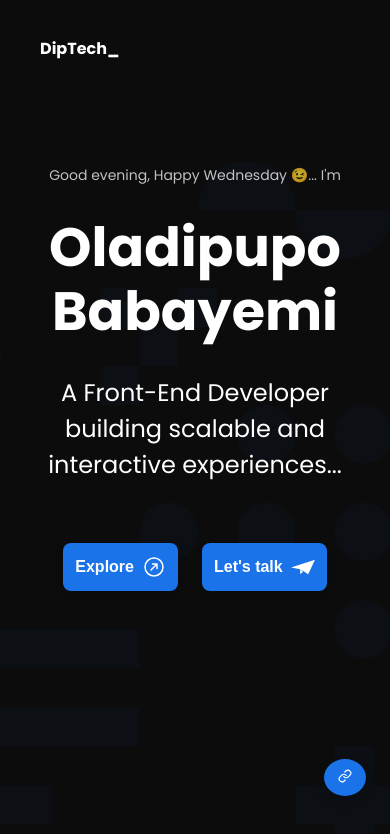
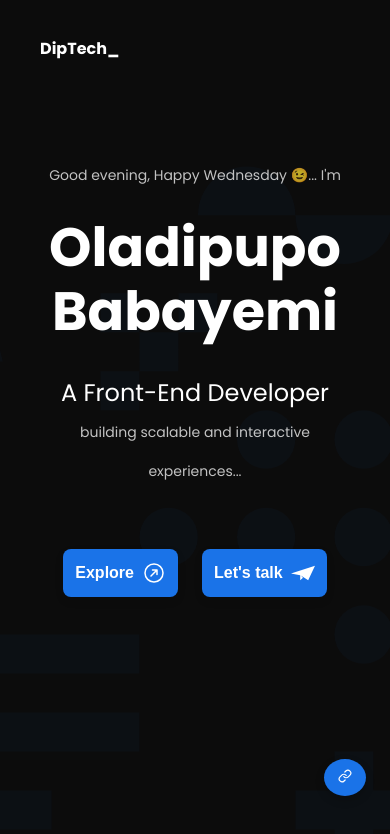
Before and after one commit to Diptech-hub/portfolio, a React (Vite) app: page / in a window 390 px wide. Shown: the top 834 px of the page. Built offline with nearby package versions, Linux system fonts and the light colour scheme.

Commit message:
home, img animation

```diff
--- a/src/components/Home.tsx
+++ b/src/components/Home.tsx
@@ -66,7 +66,7 @@ const Home: React.FC = () => {
           transition={{ delay: 0.9, duration: 0.8, ease: "easeInOut" }}
           className="details"
         >
-          A Front-End Developer building scalable and interactive experiences...
+          A Front-End Developer <span className="detailSpan"> building scalable and interactive experiences... </span>
         </motion.p>
 
         <motion.div
--- a/src/components/Projects.tsx
+++ b/src/components/Projects.tsx
@@ -119,7 +119,20 @@ const Project: React.FC = () => {
                   visible: { opacity: 1, y: 0 },
                 }}
               >
-                <img src={project.image} alt={project.alt} loading="lazy" />
+                <motion.img
+                  src={project.image}
+                  alt={project.alt}
+                  loading="lazy"
+                  initial={{ opacity: 0, scale: 0.9 }}
+                  animate={{ opacity: 1, scale: 1 }}
+                  transition={{ duration: 0.5, ease: "easeOut" }}
+                  whileHover={{
+                    scale: 1.1,
+                    boxShadow: "0px 10px 20px rgba(0, 0, 0, 0.2)",
+                  }}
+                  whileTap={{ scale: 0.95 }}
+                />
+
                 <div className="projectDetails">
                   <p>{project.name}</p>
                   <p>{project.str1}</p>
--- a/src/style/home.css
+++ b/src/style/home.css
@@ -17,7 +17,7 @@
   font-size: 24px;
 }
 
-.greet p {
+.greet p, .detailSpan {
   font-size: 24px;
   opacity: 0.75;
   margin-top: 64px;
@@ -84,6 +84,10 @@
     margin-top: 32px;
   }
 
+  .detailSpan {
+    font-size: 14px;
+  }
+
   .connect {
     flex-direction: row;
     gap: 24px;
--- a/src/style/project.css
+++ b/src/style/project.css
@@ -41,7 +41,7 @@
 }
 
 .projectDetails{
-  margin-left: 24px
+  margin-left: 32px
 }
 
 .projectList li p:first-child {
```
